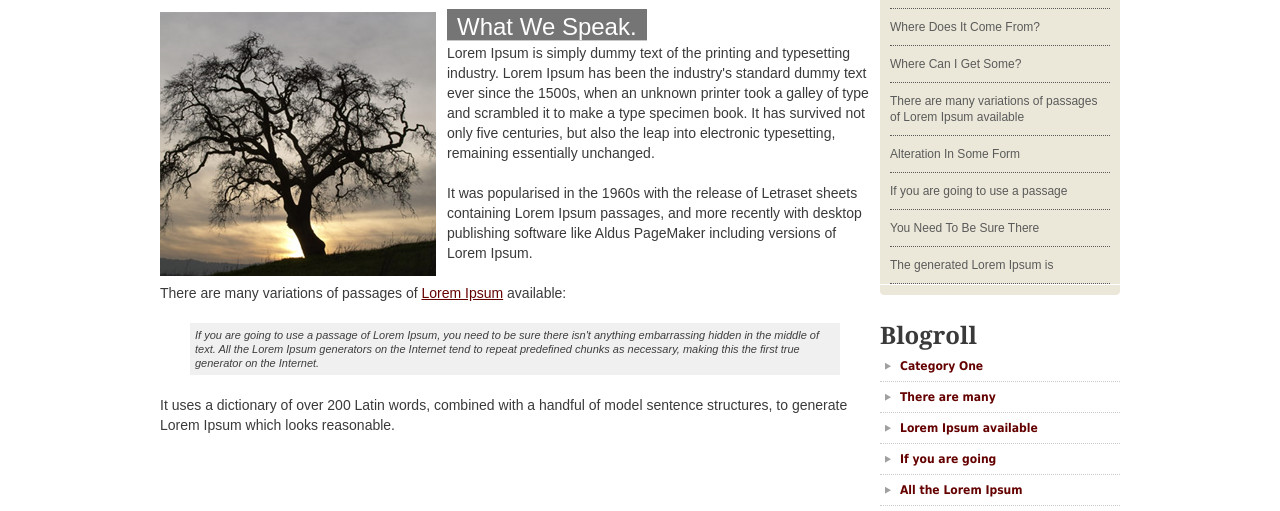
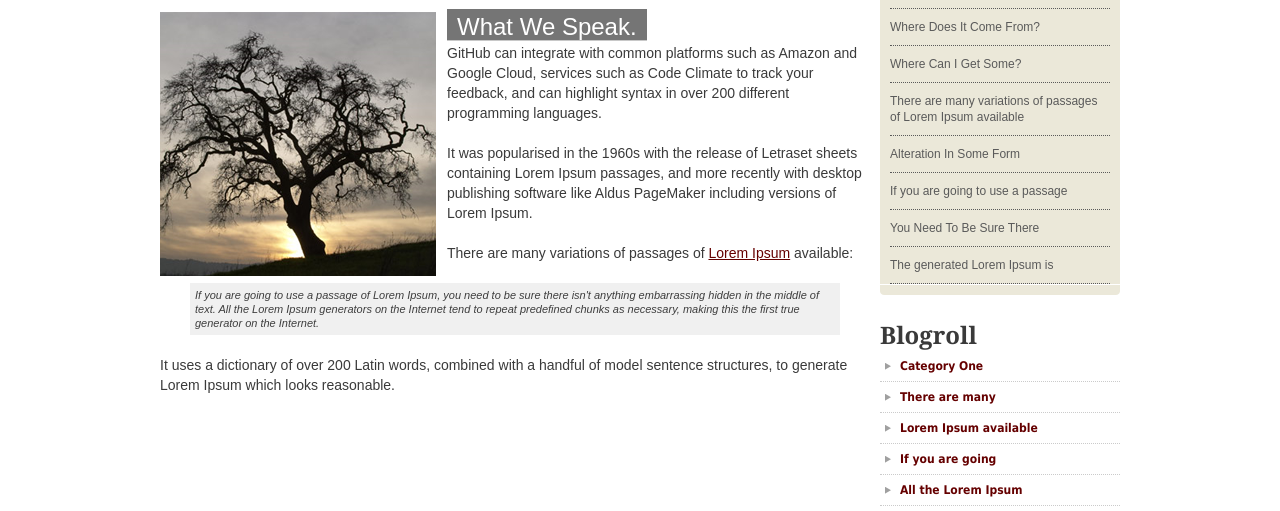
Before and after one commit to 3AGS3/fundamentalsufv.github.io, a plain HTML site: page docs/index.html in a window 1280 px wide. Shown: the part 271-782 px from the top of the page. Drawn offline with Linux system fonts and the light colour scheme.

Commit message:
change text

```diff
--- a/docs/index.html
+++ b/docs/index.html
@@ -34,7 +34,7 @@
 	  <img src="images/c1_i1.png" width="277" height="266" alt="" />
 	  <h3>What We Speak.</h3>
 	  <br class="clear bottomClear" />
-	  <p>Lorem Ipsum is simply dummy text of the printing and typesetting industry. Lorem Ipsum has been the industry's standard dummy text ever since the 1500s, when an unknown printer took a galley of type and scrambled it to make a type specimen book. It has survived not only five centuries, but also the leap into electronic typesetting, remaining essentially unchanged.<br /><br />
+	  <p>GitHub can integrate with common platforms such as Amazon and Google Cloud, services such as Code Climate to track your feedback, and can highlight syntax in over 200 different programming languages.<br /><br />
 
 It was popularised in the 1960s with the release of Letraset sheets containing Lorem Ipsum passages, and more recently with desktop publishing software like Aldus PageMaker including versions of Lorem Ipsum.<br /><br />
 There are many variations of passages of <a href="#">Lorem Ipsum</a> available:</p>
```
